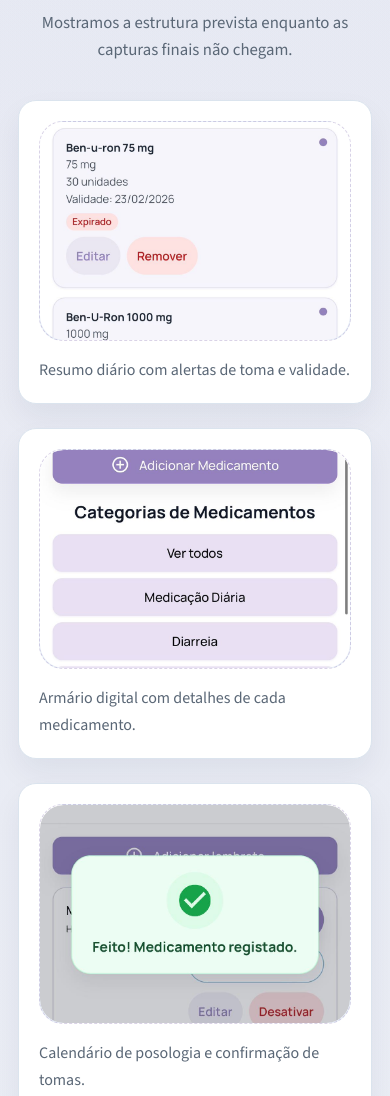
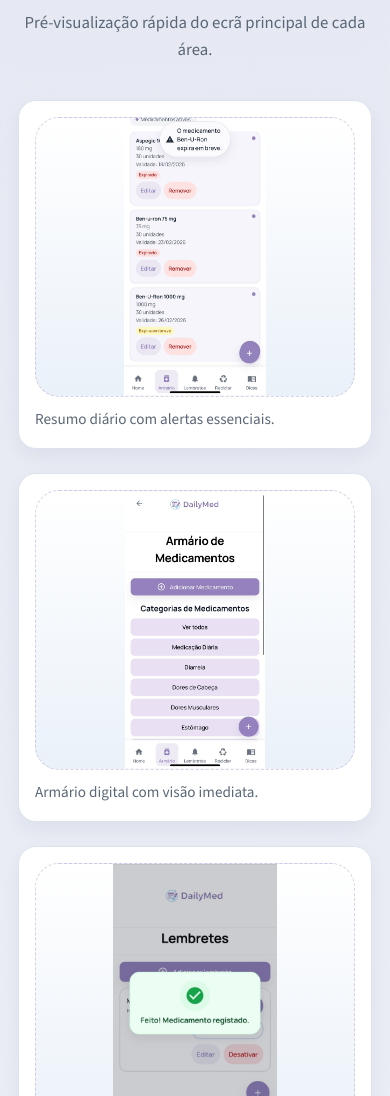
Before and after one commit to julioan1979/DailyM3d_clone, a plain HTML site: page index.html in a window 390 px wide. Shown: the part 4629-5725 px from the top of the page. Drawn offline with nearby package versions, Linux system fonts and the light colour scheme.

Commit message:
Ajusta cards de pré-visualização para priorizar capturas

```diff
--- a/index.html
+++ b/index.html
@@ -175,26 +175,26 @@
             <div class="container">
                 <div class="section-head">
                     <h2>Como o app vai parecer</h2>
-                    <p>Mostramos a estrutura prevista enquanto as capturas finais não chegam.</p>
+                    <p>Pré-visualização rápida do ecrã principal de cada área.</p>
                 </div>
                 <div class="preview-grid">
                     <div class="preview-card">
                         <div class="preview-screen">
                             <img src="images/capturas/1.jpeg" alt="Resumo diário">
                         </div>
-                        <p>Resumo diário com alertas de toma e validade.</p>
+                        <p>Resumo diário com alertas essenciais.</p>
                     </div>
                     <div class="preview-card">
                         <div class="preview-screen">
                             <img src="images/capturas/2.jpeg" alt="Armário digital">
                         </div>
-                        <p>Armário digital com detalhes de cada medicamento.</p>
+                        <p>Armário digital com visão imediata.</p>
                     </div>
                     <div class="preview-card">
                         <div class="preview-screen">
                             <img src="images/capturas/3.jpeg" alt="Calendário de posologia">
                         </div>
-                        <p>Calendário de posologia e confirmação de tomas.</p>
+                        <p>Calendário com confirmação de tomas.</p>
                     </div>
                 </div>
             </div>
--- a/styles.css
+++ b/styles.css
@@ -614,26 +614,34 @@ main {
 .preview-card {
     background: var(--card);
     border-radius: var(--radius);
-    padding: 24px;
+    padding: 18px;
     border: 1px solid var(--border);
-    box-shadow: var(--shadow-soft);
+    box-shadow: 0 8px 18px rgba(24, 40, 66, 0.05);
     text-align: left;
 }
 
 .preview-screen {
-    height: 220px;
+    height: 290px;
     border-radius: 24px;
     background: linear-gradient(180deg, #ffffff 0%, #eaf1f9 100%);
     border: 1px dashed rgba(148, 130, 186, 0.35);
-    margin-bottom: 16px;
+    margin-bottom: 10px;
     overflow: hidden;
 }
 
 .preview-screen img {
     width: 100%;
     height: 100%;
-    object-fit: cover;
+    object-fit: contain;
     border-radius: inherit;
+}
+
+.preview-card p {
+    margin: 0;
+    white-space: nowrap;
+    overflow: hidden;
+    text-overflow: ellipsis;
+    font-size: 0.95em;
 }
 
 .security-grid {
@@ -822,6 +830,10 @@ footer {
     .team-card {
         grid-template-columns: repeat(2, minmax(0, 1fr));
     }
+
+    .preview-screen {
+        height: 270px;
+    }
 }
 
 @media (max-width: 768px) {
@@ -867,6 +879,10 @@ footer {
         flex-direction: column;
         align-items: flex-start;
     }
+
+    .preview-screen {
+        height: 320px;
+    }
 }
 
 @media (max-width: 520px) {
@@ -906,6 +922,14 @@ footer {
         padding: 20px;
     }
 
+    .preview-card {
+        padding: 16px;
+    }
+
+    .preview-screen {
+        height: 280px;
+    }
+
     .team-card {
         padding: 22px;
         gap: 20px;
```
